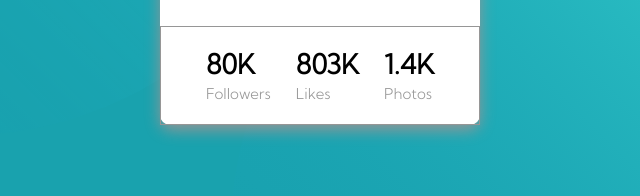
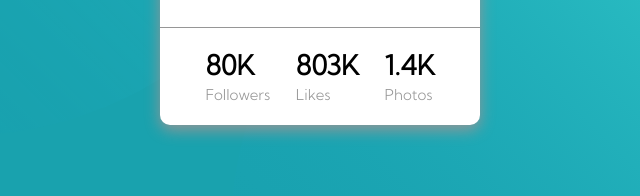
Before and after one commit to KoolTeck/profile-card, a plain HTML site: page index.html in a window 1280 px wide. Shown: the part 444-640 px from the top of the page, 320-960 px from the left. Drawn offline with Linux system fonts and the light colour scheme.

Commit message:
updating

```diff
--- a/style.css
+++ b/style.css
@@ -114,7 +114,7 @@ body {
  flex-direction: row;
  margin-top: 30px;
  padding: 20px;
- border: 1px solid hsl(0, 0%, 59%);
+ border-top: 1px solid hsl(0, 0%, 59%);
 }
 
 /* media querries */
```
